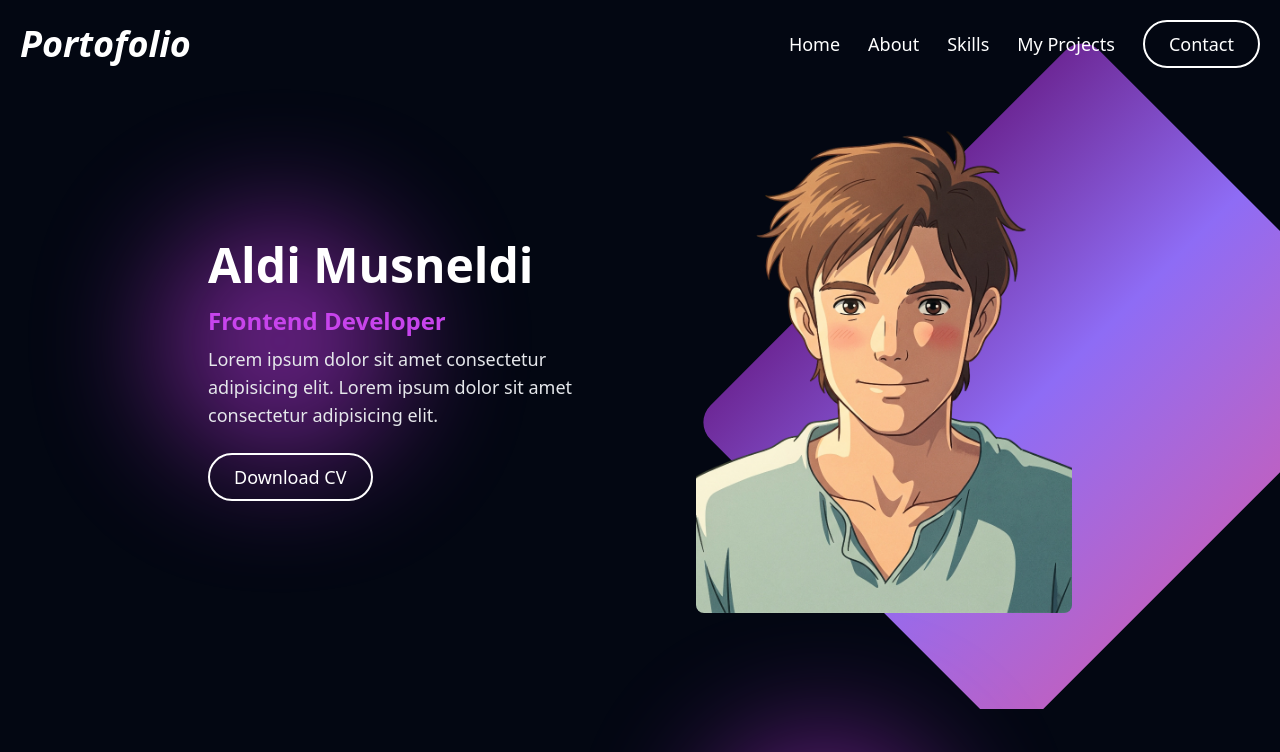
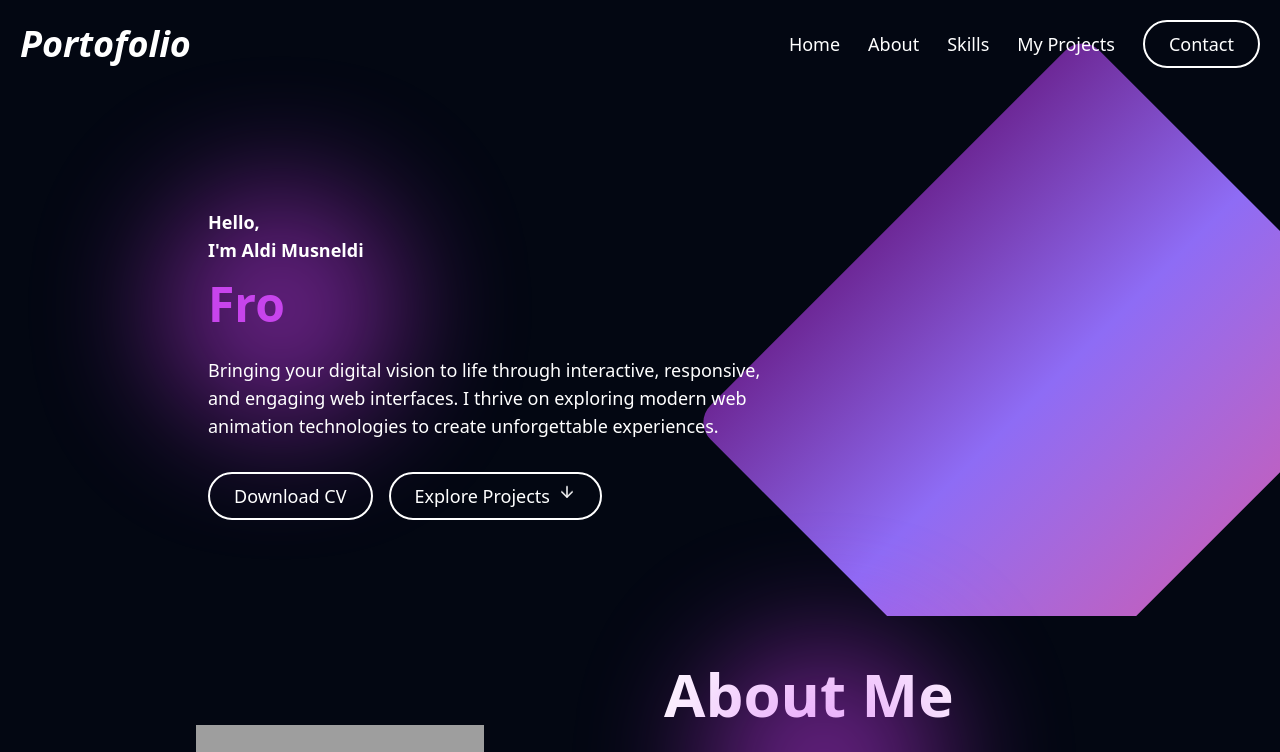
Before and after one commit to AldiMusneldi/personal-portofolio, a React (Vite) app: page / in a window 1280 px wide. Shown: the top 752 px of the page. Built offline with nearby package versions, Linux system fonts and the light colour scheme; grey boxes are pictures that could not be loaded.

Commit message:
feat(hero): add dynamic text and refresh copy

```diff
--- a/src/components/Hero.jsx
+++ b/src/components/Hero.jsx
@@ -1,7 +1,8 @@
 import React from "react";
 import NavBar from "./NavBar";
-import imghero from "../assets/imghero.png";
 import CvAldi from "../assets/CV-Aldi-Musneldi.pdf";
+import { TypeAnimation } from "react-type-animation";
+import { FiArrowDown } from "react-icons/fi";
 
 export default function Hero() {
   return (
@@ -10,43 +11,68 @@ export default function Hero() {
       <NavBar />
       <main
         id="home"
-        className="flex flex-col md:flex-row items-center justify-center w-full px-4 md:px-52 pb-4 md:pb-24 md:pt-32 pt-24 mt-14 md:mt-0 z-10"
+        className="flex flex-col w-full px-4 md:px-52 pb-4 md:pb-24 md:pt-32 pt-24 mt-14 md:mt-0 z-10"
       >
         <section
-          className="flex-1 mr-28 md:text-left mt-10 md:mt-0 relative"
+          className="flex-1 md:text-left md:mt-20 relative"
           data-aos="fade-up"
           data-aos-delay="500"
         >
           <div className="absolute -z-10 w-60 h-60 bg-[#cd3cf5] rounded-full blur-3xl opacity-50 -top-5 -left-12"></div>
           <header>
-            <h1 className="text-4xl sm:text-4xl md:text-5xl font-bold text-white mb-4">
-              Aldi Musneldi
+            <h1 className="text-lg sm:text-lg md:text-2lg font-bold text-white mb-4">
+              Hello, <br />
+              I'm Aldi Musneldi
             </h1>
-            <h2 className="text-xl sm:text-4xl md:text-2xl font-bold text-[#3e0f4a] md:text-[#c744ec] mb-2">
-              Frontend Developer
+
+            <h2 className="text-4xl sm:text-4xl md:text-5xl font-bold text-[#3e0f4a] md:text-[#c744ec] mb-2">
+              <TypeAnimation
+                sequence={[
+                  3000,
+
+                  "AI Enthusiast",
+                  200,
+                  "",
+                  500,
+                  "FrontEn",
+                  200,
+                  "",
+                  500,
+                  "Front-End Developer",
+                ]}
+                wrapper="span"
+                speed={50}
+                style={{ display: "inline-block" }}
+                repeat={0}
+              />
             </h2>
           </header>
-          <p className="text-base sm:text-lg md:text-lg text-gray-200 mb-6">
-            Lorem ipsum dolor sit amet consectetur adipisicing elit. Lorem ipsum
-            dolor sit amet consectetur adipisicing elit.
+          <p className="text-white text-lg max-w-xl mb-8 pt-5">
+            Bringing your digital vision to life through interactive,
+            responsive, and engaging web interfaces. I thrive on exploring
+            modern web animation technologies to create unforgettable
+            experiences.
           </p>
-          <a href={CvAldi} download>
-            <button className="inline-flex text-white border-2 py-2 px-6 focus:outline-none hover:bg-[#801b9c] hover:shadow-[0_0_40px_rgba(128,0,128,0.7)] rounded-full text-lg">
-              Download CV
-            </button>
-          </a>
+          <div className="flex gap-4">
+            {/* Button Download */}
+            <a href={CvAldi} download>
+              <button className="inline-flex text-white border-2 py-2 text-[14px] sm:text-lg px-6 focus:outline-none hover:bg-[#801b9c] hover:shadow-[0_0_40px_rgba(128,0,128,0.7)] rounded-full text-lg">
+                Download CV
+              </button>
+            </a>
+            {/* Button Lihat */}
+            <a
+              href="#projects"
+              className="inline-flex  items-center gap-2 text-white border-2 py-2 px-6 rounded-full text-[14px] sm:text-lg hover:bg-zinc-500"
+              loading="lazy"
+              berhvuior
+              smoot
+            >
+              Explore Projects
+              <FiArrowDown className="animate-bounce" />
+            </a>
+          </div>
         </section>
-        <figure
-          data-aos="fade-up"
-          data-aos-delay="500"
-          className="flex-1 flex justify-center md:justify-end mt-10 md:mt-0"
-        >
-          <img
-            src={imghero}
-            alt="Hero Image"
-            className="h-[300px] sm:h-[400px] md:h-[485px] w-[250px] sm:w-[480px] object-cover rounded-lg"
-          />
-        </figure>
       </main>
     </div>
   );
--- a/src/index.css
+++ b/src/index.css
@@ -1 +1,4 @@
 @import "tailwindcss";
+html {
+  scroll-behavior: smooth;
+}
```
